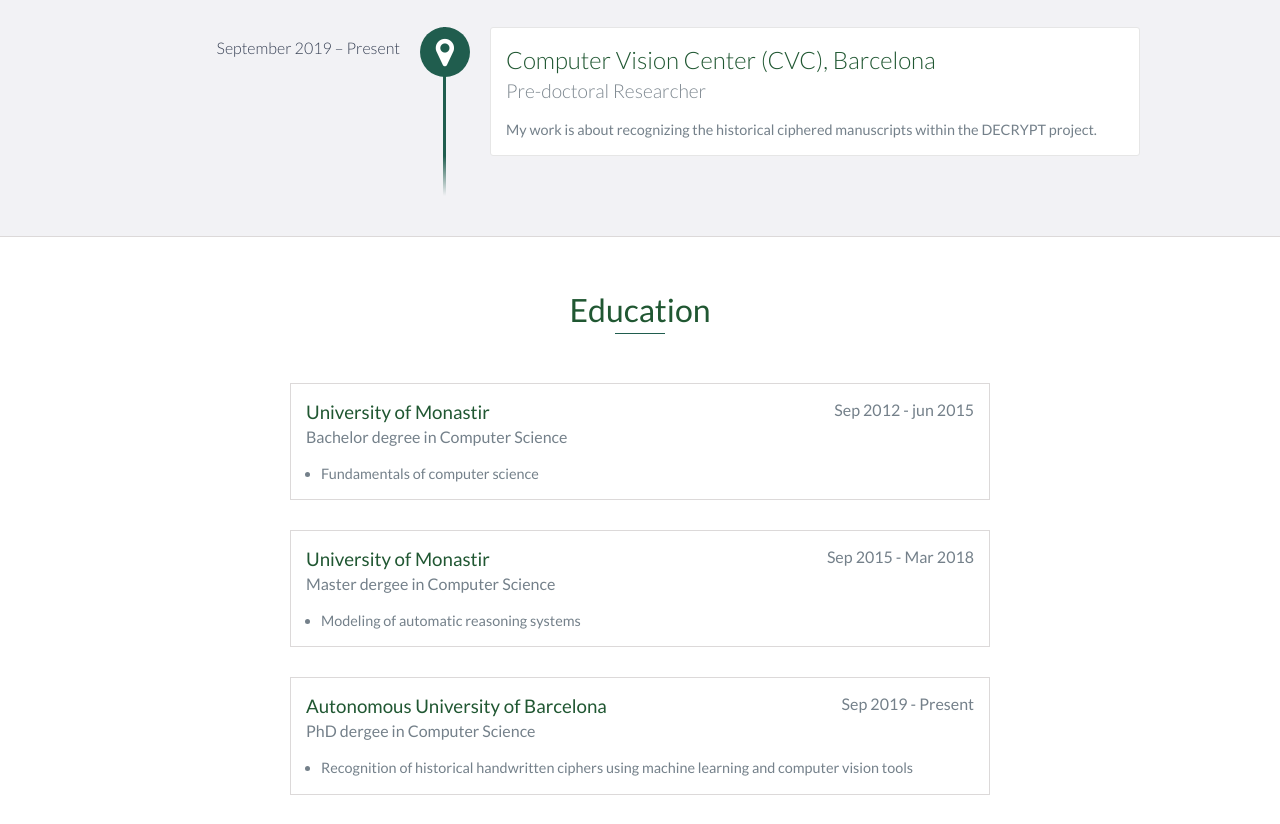
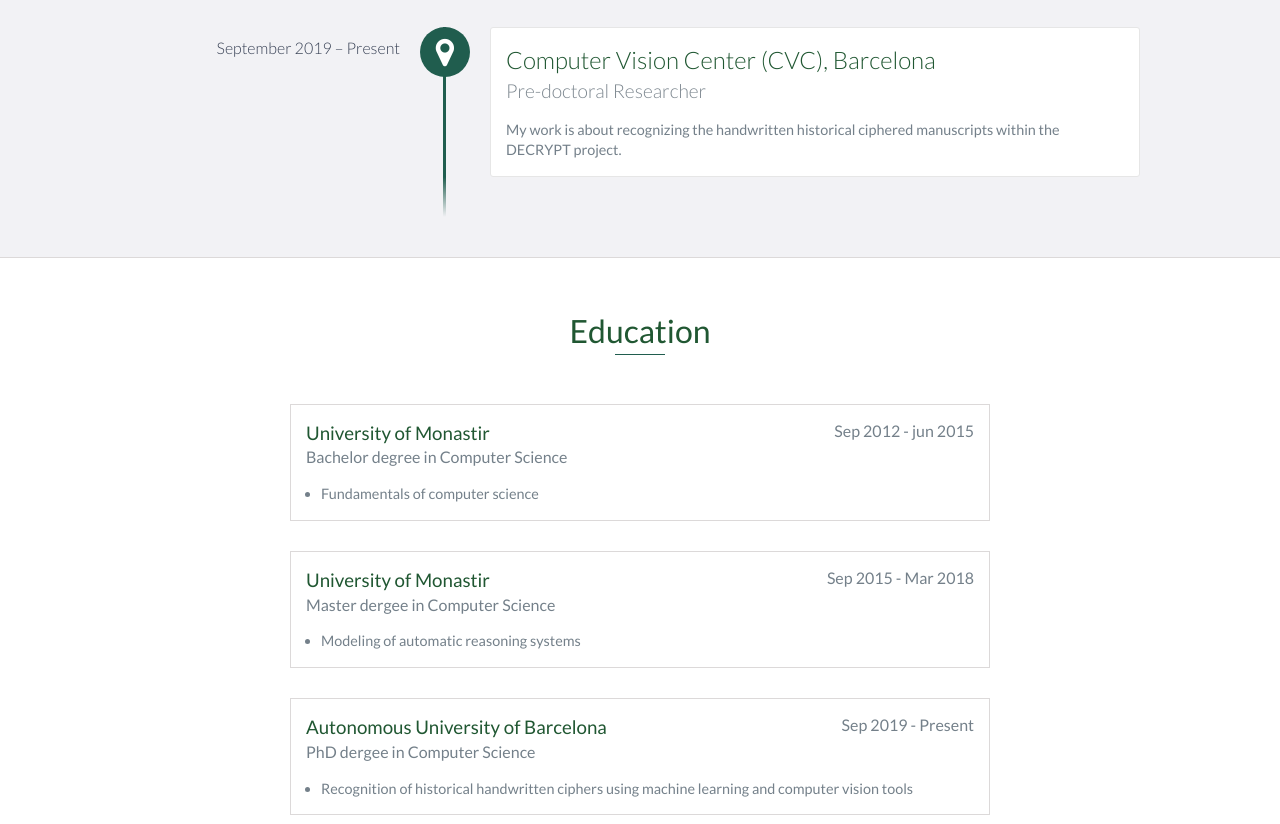
Before and after one commit to dali92002/dali92002.github.io, a website: page index.html in a window 1280 px wide. Shown: the part 1420-2244 px from the top of the page. Drawn offline with nearby package versions, Linux system fonts and the light colour scheme; files whose address does not match are found by name.

Commit message:
Update index.html

```diff
--- a/index.html
+++ b/index.html
@@ -117,7 +117,7 @@
                 <h3>Computer Vision Center (CVC), Barcelona</h3>
                 <h4>Pre-doctoral Researcher</h4>
                 <p>
-                    My work is about recognizing the historical ciphered manuscripts within the DECRYPT project.
+                    My work is about recognizing the handwritten historical ciphered manuscripts within the DECRYPT project.
                 </p>
             </div>
 <!--
@@ -138,6 +138,8 @@
             </div> -->
         </div>
     </div>
+
+
     <!-- End #experience -->
 
     <div id="education">
```
